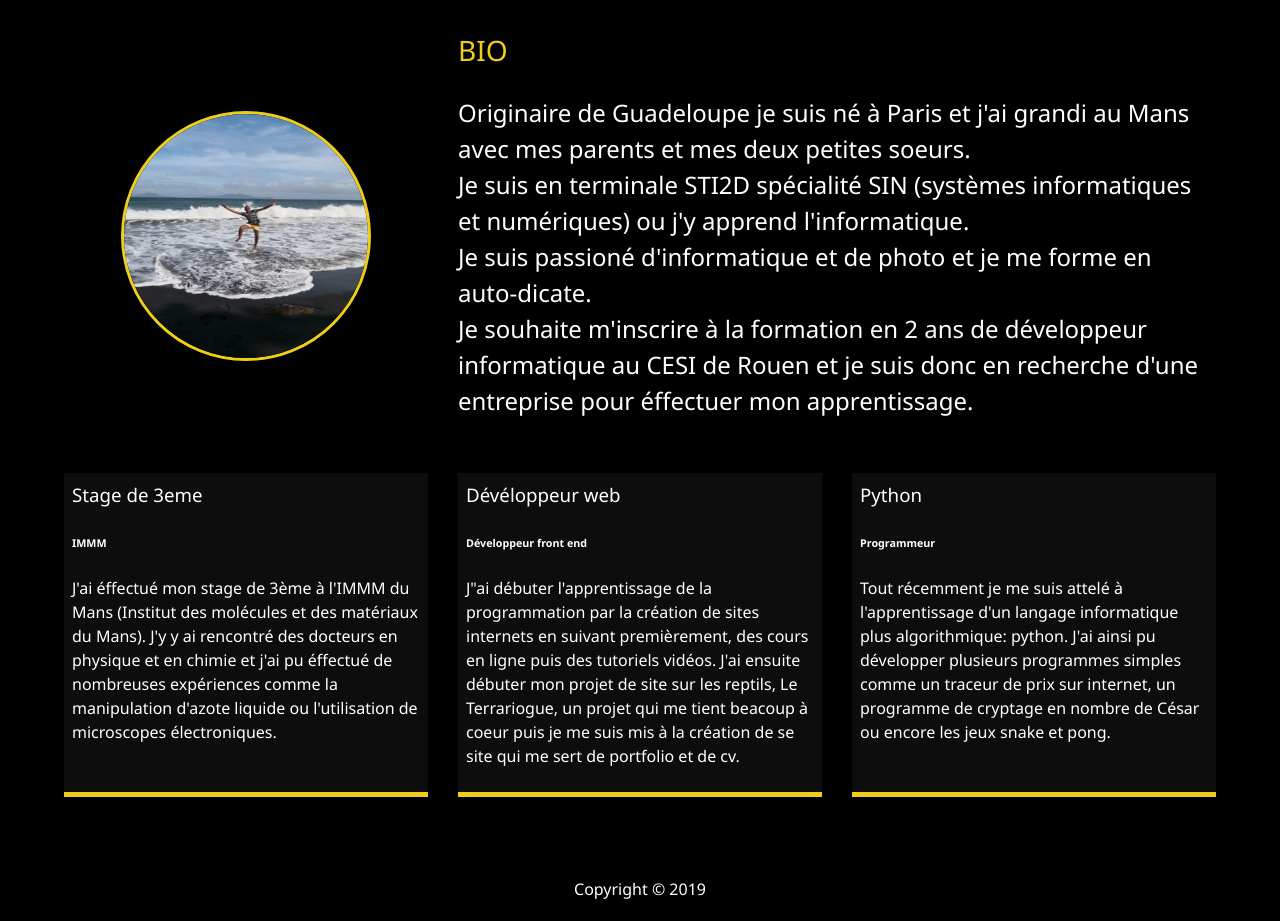
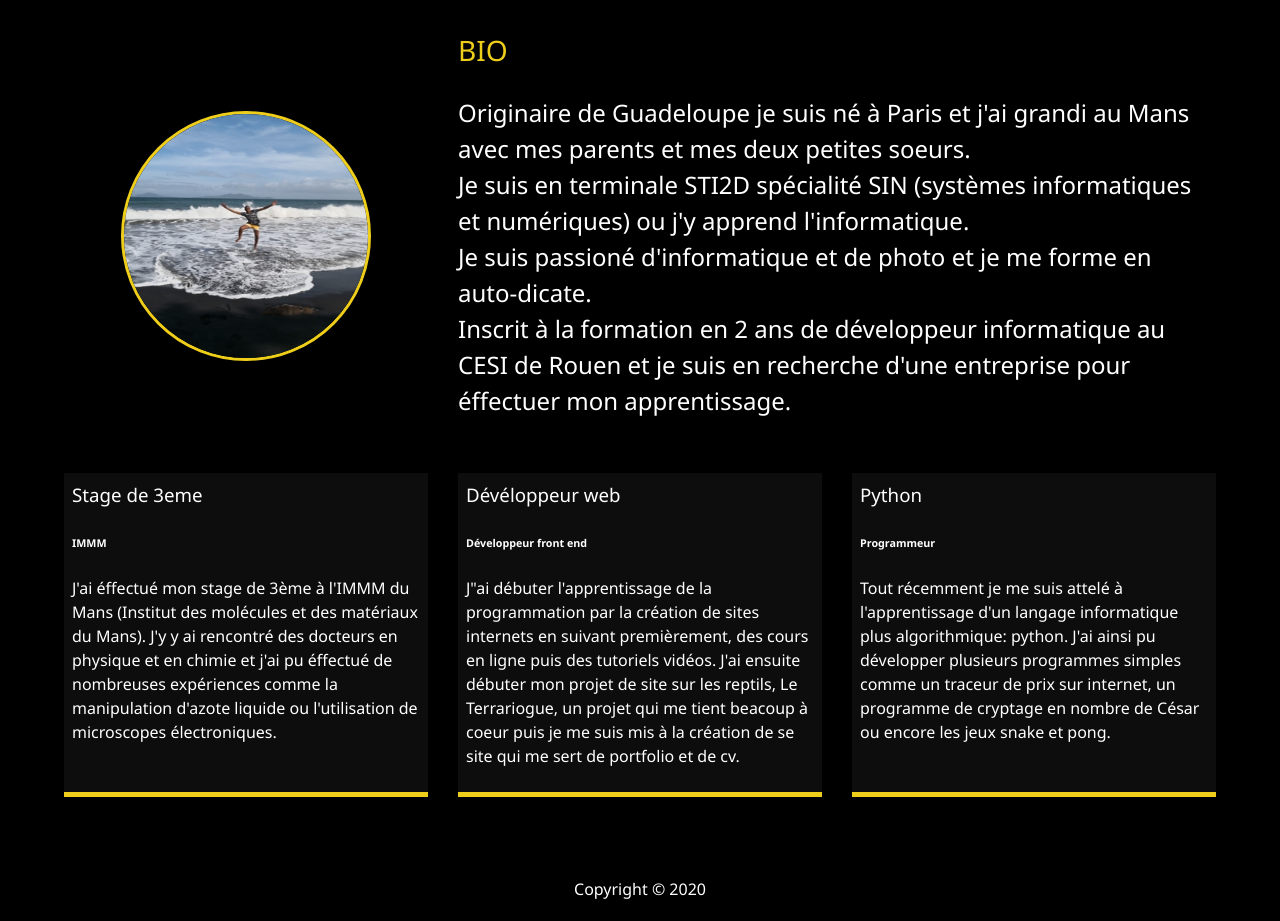
Before and after one commit to Astonark/site, a plain HTML site: page about.html in a window 1280 px wide. Shown: the part 253-1174 px from the top of the page. Drawn offline with Linux system fonts and the light colour scheme.

Commit message:
Update about.html

```diff
--- a/about.html
+++ b/about.html
@@ -67,7 +67,7 @@
           Je suis en terminale STI2D spécialité SIN (systèmes informatiques et numériques) ou j'y apprend l'informatique.
           <br>
           Je suis passioné d'informatique et de photo et je me forme en auto-dicate. <br>
-          Je souhaite m'inscrire à la formation en 2 ans de développeur informatique au CESI de Rouen et je suis donc en recherche d'une entreprise pour éffectuer mon apprentissage.</p>
+          Inscrit à la formation en 2 ans de développeur informatique au CESI de Rouen et je suis en recherche d'une entreprise pour éffectuer mon apprentissage.</p>
       </div>
 
       <div class="job job-1">
@@ -97,7 +97,7 @@
   </main>
 
   <footer id="main-footer">
-    Copyright &copy; 2019
+    Copyright &copy; 2020
   </footer>
 
   <script src="js/main.js"></script>
```
